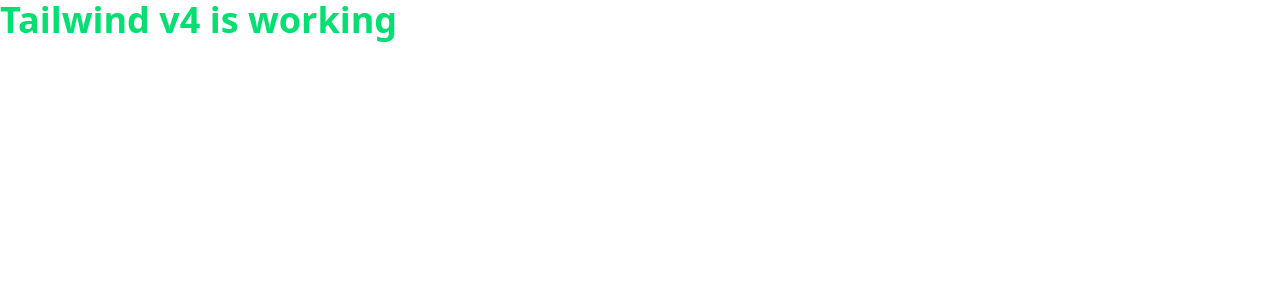
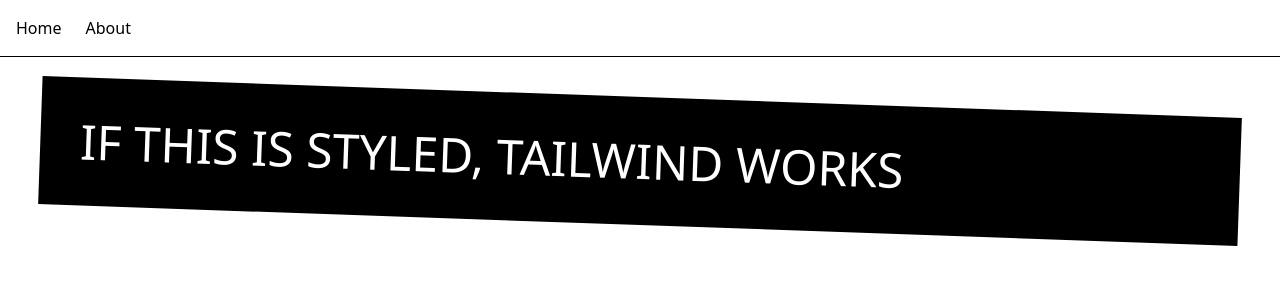
Before and after one commit to ucsbSWE/website, a Next.js app: page / in a window 1280 px wide. Shown: the top 300 px of the page. Built offline with nearby package versions, Linux system fonts and the light colour scheme.

Commit message:
fixed tailwind and added about/home placehold pages

```diff
--- a/package.json
+++ b/package.json
@@ -12,6 +12,7 @@
   },
   "devDependencies": {
     "@tailwindcss/cli": "^4.1.18",
+    "@tailwindcss/postcss": "^4.1.18",
     "@types/node": "25.0.3",
     "@types/react": "19.2.7",
     "autoprefixer": "^10.4.23",
--- /dev/null
+++ b/postcss.config.js
@@ -0,0 +1,5 @@
+export default {
+  plugins: {
+    "@tailwindcss/postcss": {},
+  },
+};
--- /dev/null
+++ b/src/app/about/page.tsx
@@ -0,0 +1,3 @@
+export default function About() {
+  return <h1>About</h1>;
+}
--- /dev/null
+++ b/src/app/components/navbar.tsx
@@ -0,0 +1,12 @@
+import Link from "next/link";
+
+export default function Navbar() {
+  return (
+    <nav className="flex gap-6 p-4 border-b">
+      <Link href="/">Home</Link>
+      <Link href="/about">About</Link>
+      {/* <Link href="/events">Events</Link>
+      <Link href="/contact">Contact</Link> */}
+    </nav>
+  );
+}
--- a/src/app/layout.tsx
+++ b/src/app/layout.tsx
@@ -1,9 +1,12 @@
 import "./globals.css";
+import Navbar from "./components/navbar";
 
 export default function RootLayout({ children }: { children: React.ReactNode }) {
   return (
     <html lang="en">
-      <body>{children}</body>
+      <body>
+        <Navbar />
+        {children}</body>
     </html>
   );
 }
--- a/src/app/page.js
+++ /dev/null
@@ -1,9 +0,0 @@
-export default function Home() {
-  return (
-    <main>
-      <h1 className="text-green-400 text-4xl font-bold">
-        Tailwind v4 is working
-      </h1>
-    </main>
-  );
-}
--- /dev/null
+++ b/src/app/page.tsx
@@ -0,0 +1,6 @@
+export default function Home() {
+  return <div className="m-10 p-10 bg-black text-white text-5xl rotate-2">
+  IF THIS IS STYLED, TAILWIND WORKS
+</div>
+;
+}
--- a/tailwind.config.js
+++ b/tailwind.config.js
@@ -2,7 +2,7 @@
 export default {
   content: [
     "./src/app/**/*.{js,ts,jsx,tsx}",
-    "./src/pages/**/*.{js,ts,jsx,tsx}",
+    "./src/components/**/*.{js,ts,jsx,tsx}",
   ],
   theme: {
     extend: {},
```
Also changed, not shown: 1 other file (tests, documents, lock files or other folders).
